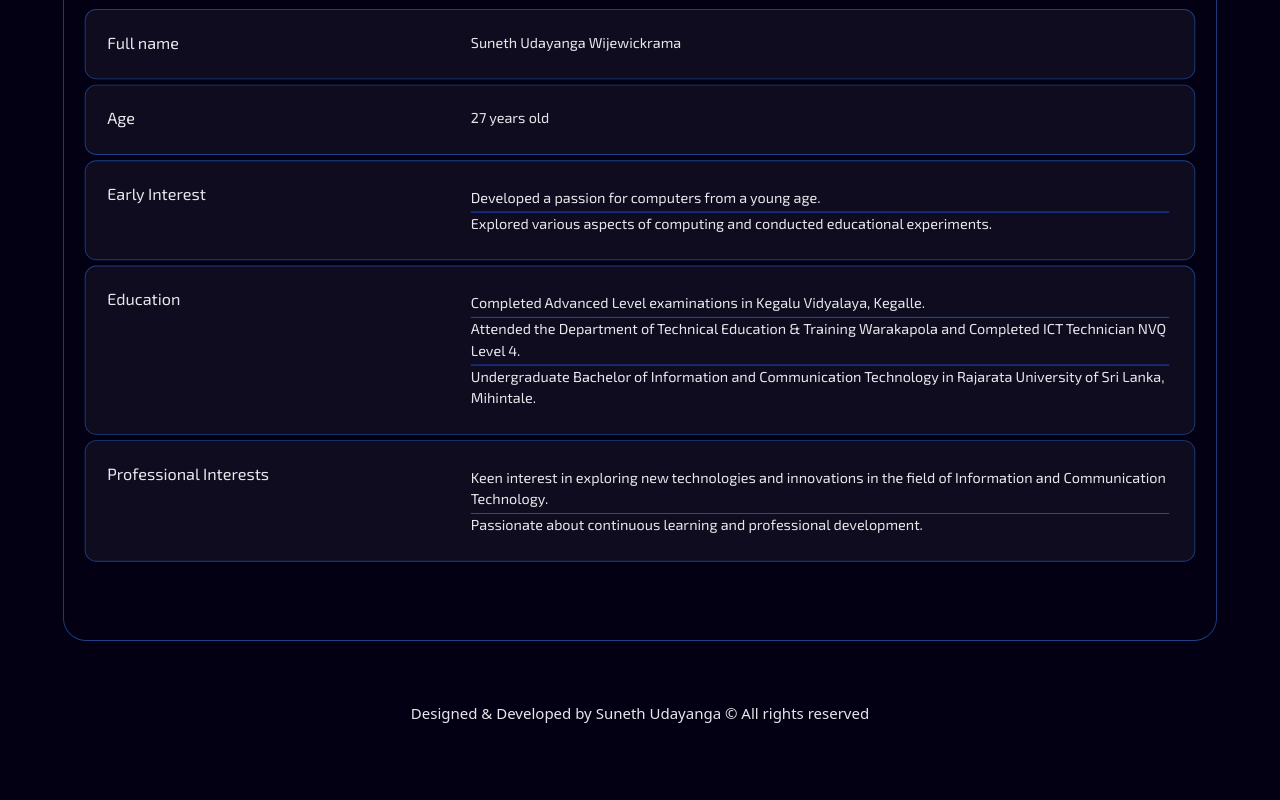
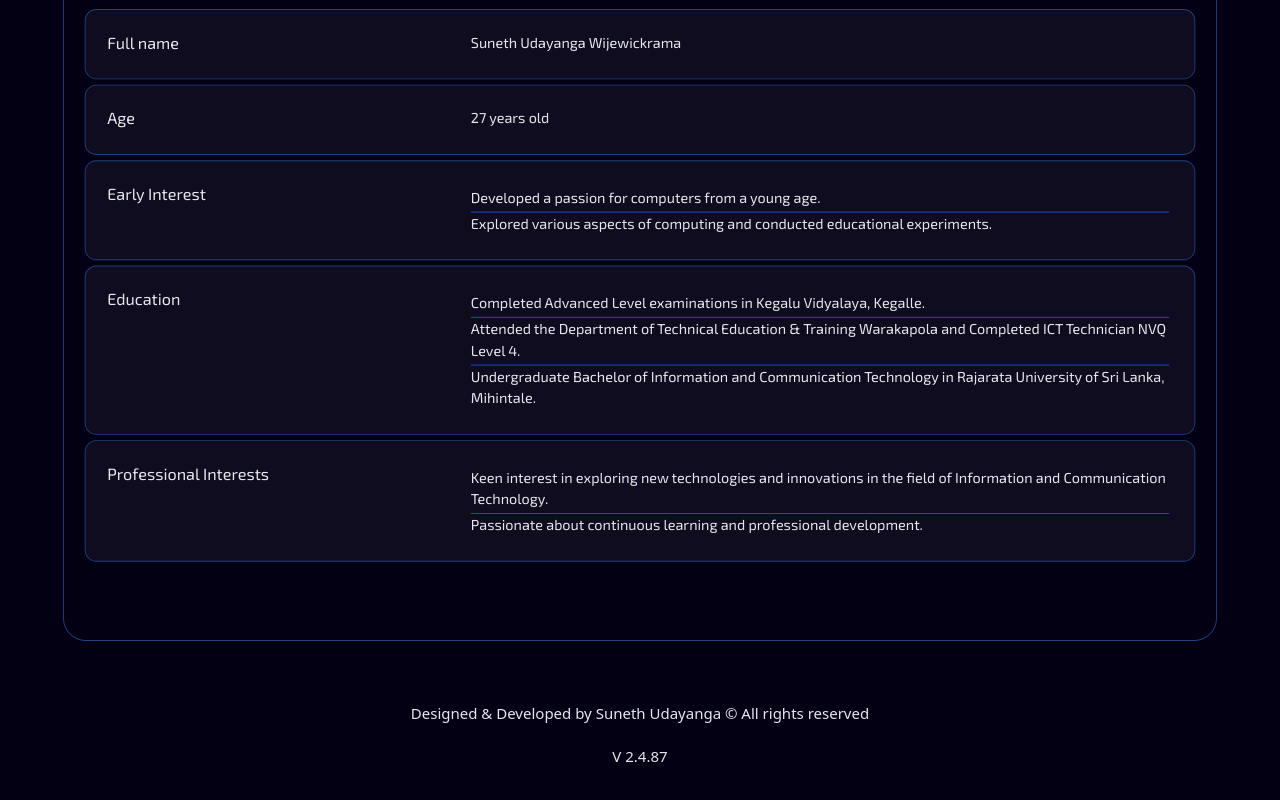
Before and after one commit to SunethUdayanga/NewPortfolio, a Next.js app: page / in a window 1280 px wide. Shown: the part 3357-4157 px from the top of the page. Before the commit the page ends 4117 px from the top, so only its background shows below. Built offline with nearby package versions, Linux system fonts and the light colour scheme.

Commit message:
footer update

```diff
--- a/app/layout.tsx
+++ b/app/layout.tsx
@@ -10,6 +10,7 @@ const inter = Inter({ subsets: ["latin"] });
 export const metadata: Metadata = {
   title: "Suneth Udayanga",
   description: "Your are visiting My Portfolio",
+
 
 };
 
--- a/components/main/Footer.tsx
+++ b/components/main/Footer.tsx
@@ -9,6 +9,9 @@ const Footer = () => {
             <div className="mb-[20px] text-[15px] text-center">
                Designed & Developed by Suneth Udayanga &copy; All rights reserved
             </div>
+            <div className="mb-[20px] text-[15px] text-center">
+               V 2.4.87
+            </div>
         </div>
     </div>
   )
```
